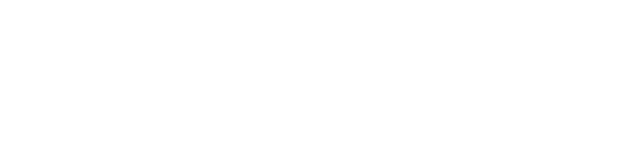
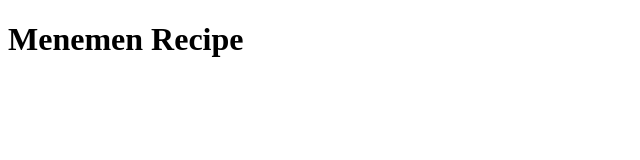
Before and after one commit to Kuro-Tie/odin-recipes, a plain HTML site: page recipes/menemen.html in a window 1280 px wide. Shown: the whole page, without its empty margins (0-640 px from the left). Drawn offline with Linux system fonts and the light colour scheme.

Commit message:
Menemen tag added

```diff
--- a/recipes/menemen.html
+++ b/recipes/menemen.html
@@ -3,9 +3,9 @@
 <head>
     <meta charset="UTF-8">
     <meta name="viewport" content="width=device-width, initial-scale=1.0">
-    <title>Document</title>
+    <title>Menemen Recipes</title>
 </head>
 <body>
-
+    <h1>Menemen Recipe</h1>
 </body>
 </html>
```
